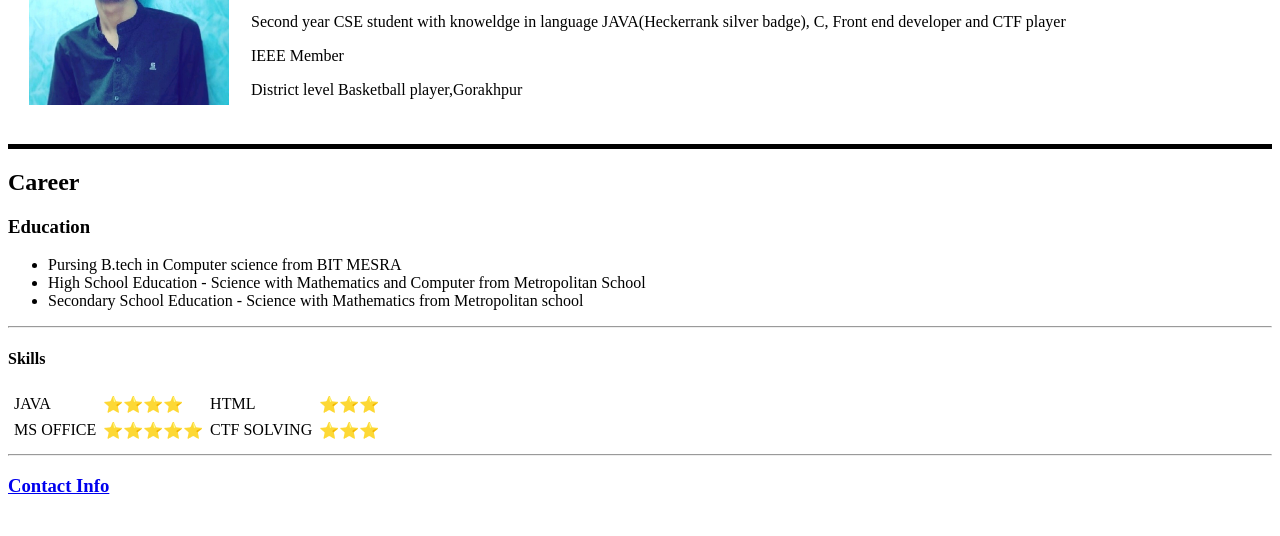
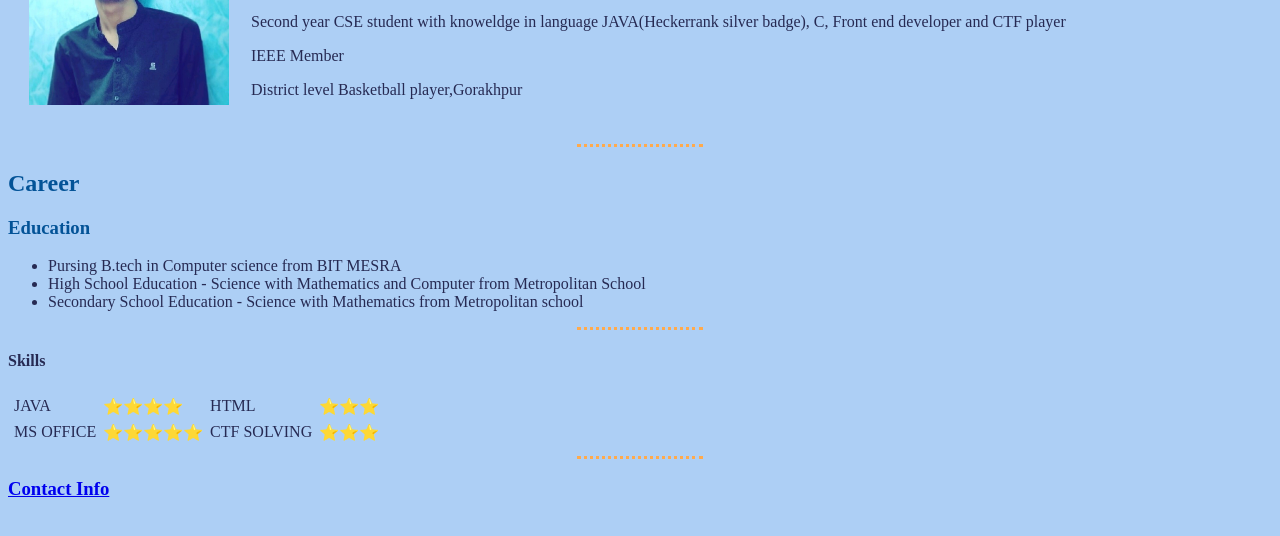
Before and after one commit to tanmayupadhyay991/CV, a plain HTML site: page index.html in a window 1280 px wide. Shown: the part 130-666 px from the top of the page. Drawn offline with Linux system fonts and the light colour scheme.

Commit message:
Update index.html

```diff
--- a/index.html
+++ b/index.html
@@ -5,6 +5,8 @@
     <meta http-equiv="X-UA-Compatible" content="IE=edge">
     <meta name="viewport" content="width=device-width, initial-scale=1.0">
     <title>C.V.</title>
+    <link rel="icon" href="icon4.jpg">
+    <link rel="stylesheet" href="style.css">
 </head>
 <body>
     <table cellspacing="20">
@@ -25,7 +27,7 @@
         </tr>
     </table>
 
-    <hr size="5" color="black" >
+    <hr size="5"  >
     <h2>Career</h2>
     <h3>Education</h3>
     <ul>
```
